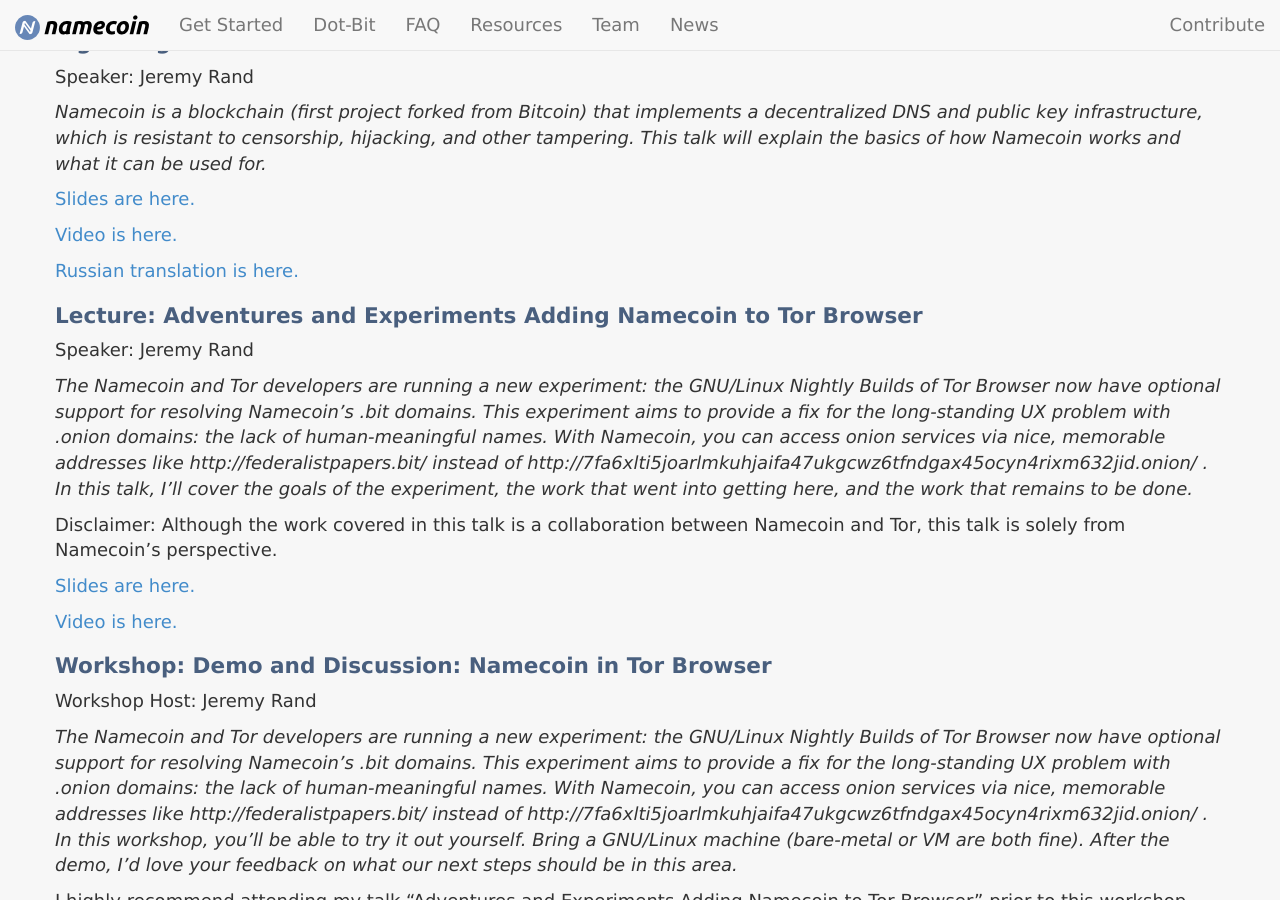
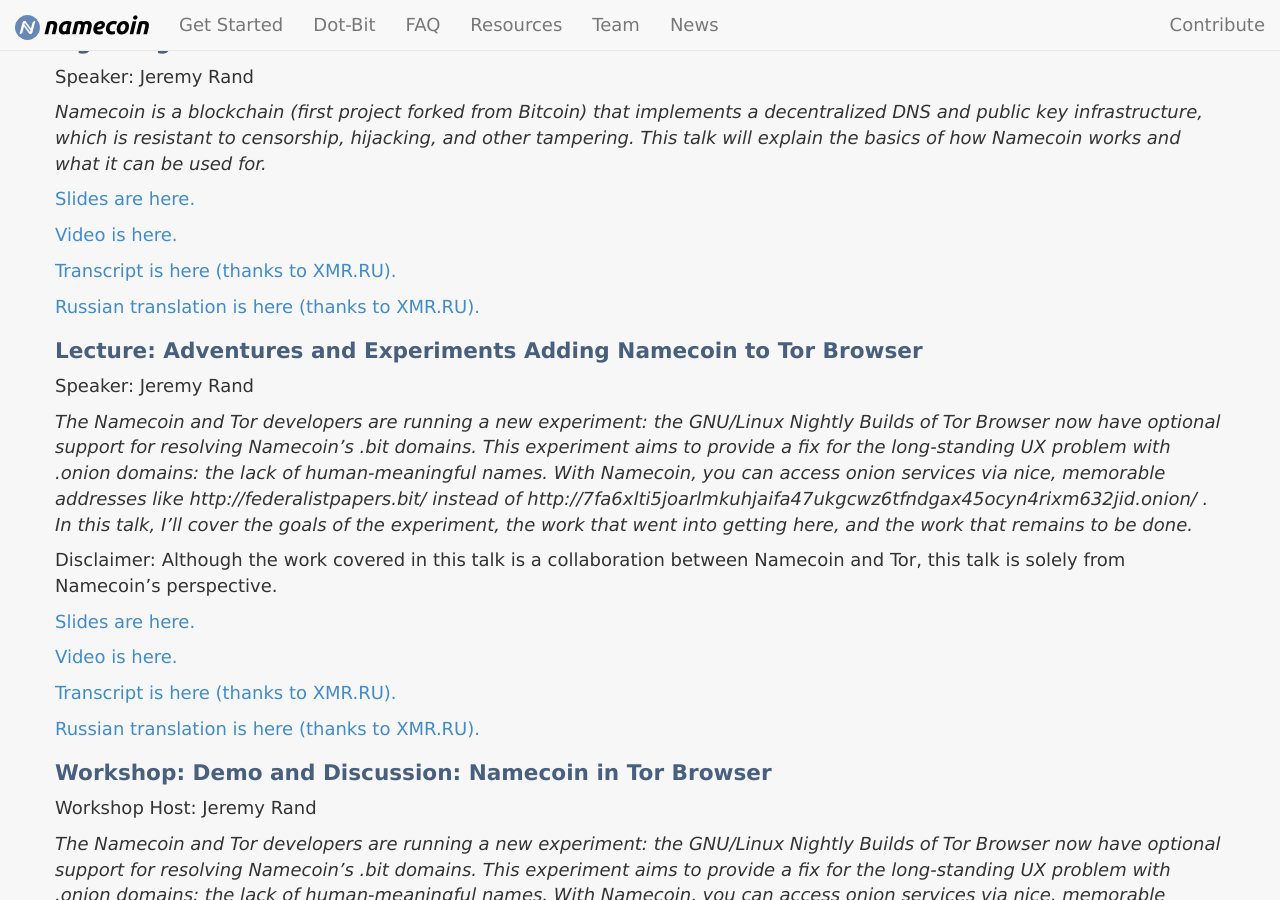
Before and after one commit to JeremyRand/namecoin.org, a Jekyll site: the page built from _posts/2020-01-11-36c3-summary.md, in a window 1280 px wide and 900 px high, scrolled down 701 px. Built offline with Jekyll 4.4.1, drawn with Linux system fonts in a browser that asks for light colours.

Commit message:
Add 36C3 English+Russian transcripts
Fixes https://github.com/namecoin/namecoin.org/issues/583

```diff
--- a/_posts/2020-01-11-36c3-summary.md
+++ b/_posts/2020-01-11-36c3-summary.md
@@ -19,7 +19,9 @@ Speaker: Jeremy Rand
 
 [Video is here.](https://www.youtube.com/watch?v=b-sWa2YzJjE&list=PLsSYUeVwrHBn07zTBg7fGHRW5Kn_Z3FJL&index=9&t=0s)
 
-[Russian translation is here.](https://xmr.ru/threads/1313/)
+[Transcript is here (thanks to XMR.RU).](https://github.com/v1docq47/monero-cdc-36c3-transcriptions/blob/main/transcriptions/en/04%20Critical%20Decentralisation%20Cluster%2036c3%20-%20Namecoin%20Introduction%20%28Jeremy%20Rand%29.md)
+
+[Russian translation is here (thanks to XMR.RU).](https://xmr.ru/threads/1313/)
 
 ## Lecture: Adventures and Experiments Adding Namecoin to Tor Browser
 
@@ -32,6 +34,10 @@ Disclaimer: Although the work covered in this talk is a collaboration between Na
 [Slides are here.]({{ "/resources/presentations/36C3/Adventures_and_Experiments_Adding_Namecoin_to_Tor_Browser_36C3_CDC.pdf" | relative_url }})
 
 [Video is here.](https://www.youtube.com/watch?v=7C6x0Duql5U&list=PLsSYUeVwrHBn07zTBg7fGHRW5Kn_Z3FJL&index=29&t=0s)
+
+[Transcript is here (thanks to XMR.RU).](https://github.com/v1docq47/monero-cdc-36c3-transcriptions/blob/main/transcriptions/en/24%20Critical%20Decentralisation%20Cluster%2036c3%20-%20Adventures%20and%20Experiments%20Adding%20Namecoin%20to%20Tor%20Browser.md)
+
+[Russian translation is here (thanks to XMR.RU).](https://xmr.ru/threads/1452/)
 
 ## Workshop: Demo and Discussion: Namecoin in Tor Browser
 
```
